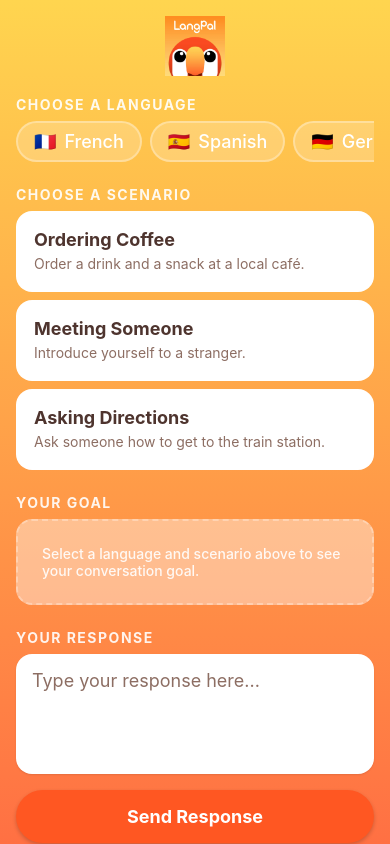
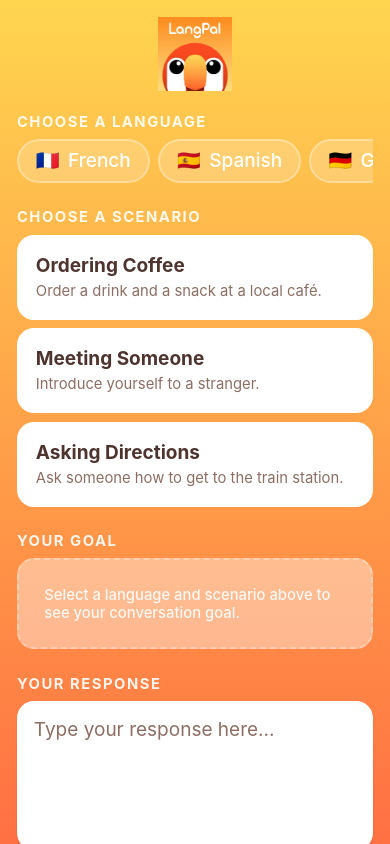
Before and after one commit to Jason-Tan1/LangPal-TakeHome, a React Native app: screen / in a window 390 px wide. Built offline with nearby package versions, Linux system fonts and the light colour scheme.

Commit message:
Add: Multi Resolution Responsive across many resolutions

```diff
--- a/src/components/ConversationPrompt.tsx
+++ b/src/components/ConversationPrompt.tsx
@@ -1,6 +1,7 @@
 import React, { useState, useEffect } from 'react';
 import { View, Text, StyleSheet, TouchableOpacity } from 'react-native';
 import { COLORS, SPACING, FONT_SIZES, BORDER_RADIUS } from '../constants/theme';
+import { moderateScale } from '../utils/responsive';
 import { Prompt } from '../types';
 
 interface ConversationPromptProps {
@@ -97,7 +98,7 @@ const styles = StyleSheet.create({
     text: {
         color: COLORS.text,
         fontSize: FONT_SIZES.m,
-        lineHeight: 26,
+        lineHeight: moderateScale(26),
         fontWeight: '500',
     },
     hintsContainer: {
@@ -108,16 +109,16 @@ const styles = StyleSheet.create({
     },
     hintButton: {
         backgroundColor: '#FFF8E1',
-        paddingVertical: 6,
-        paddingHorizontal: 12,
-        borderRadius: 20,
+        paddingVertical: moderateScale(6),
+        paddingHorizontal: moderateScale(12),
+        borderRadius: moderateScale(20),
         alignSelf: 'flex-start',
         borderWidth: 1,
         borderColor: COLORS.secondary,
     },
     hintButtonText: {
         color: COLORS.warning,
-        fontSize: 13,
+        fontSize: moderateScale(13),
         fontWeight: '600',
     },
     hintContent: {
@@ -125,13 +126,13 @@ const styles = StyleSheet.create({
     },
     hintLabel: {
         color: COLORS.warning,
-        fontSize: 12,
+        fontSize: moderateScale(12),
         fontWeight: '700',
         marginBottom: 2,
     },
     hintText: {
         color: COLORS.textSecondary,
-        fontSize: 13,
+        fontSize: moderateScale(13),
         fontStyle: 'italic',
     },
     // Placeholder styles
--- a/src/components/FeedbackDisplay.tsx
+++ b/src/components/FeedbackDisplay.tsx
@@ -1,6 +1,7 @@
 import React from 'react';
 import { View, Text, StyleSheet, TouchableOpacity } from 'react-native';
 import { COLORS, SPACING, FONT_SIZES, BORDER_RADIUS } from '../constants/theme';
+import { moderateScale } from '../utils/responsive';
 import { Feedback } from '../types';
 
 interface FeedbackDisplayProps {
@@ -134,7 +135,7 @@ const styles = StyleSheet.create({
         flexDirection: 'row',
     },
     star: {
-        fontSize: 24,
+        fontSize: moderateScale(24),
         marginRight: 2,
     },
     scoreText: {
@@ -146,7 +147,7 @@ const styles = StyleSheet.create({
         color: COLORS.text,
         fontSize: FONT_SIZES.m,
         fontWeight: '500',
-        lineHeight: 24,
+        lineHeight: moderateScale(24),
         marginBottom: SPACING.m,
     },
     suggestionsContainer: {
@@ -157,7 +158,7 @@ const styles = StyleSheet.create({
     },
     suggestionsTitle: {
         color: COLORS.text,
-        fontSize: 13,
+        fontSize: moderateScale(13),
         fontWeight: '700',
         marginBottom: SPACING.s,
     },
@@ -167,15 +168,15 @@ const styles = StyleSheet.create({
     },
     bulletPoint: {
         color: COLORS.primary,
-        fontSize: 14,
+        fontSize: moderateScale(14),
         marginRight: SPACING.xs,
         fontWeight: '700',
     },
     suggestionText: {
         color: COLORS.textSecondary,
-        fontSize: 14,
+        fontSize: moderateScale(14),
         flex: 1,
-        lineHeight: 20,
+        lineHeight: moderateScale(20),
     },
     tryAgainButton: {
         backgroundColor: COLORS.primary,
--- a/src/components/ResponseInput.tsx
+++ b/src/components/ResponseInput.tsx
@@ -1,6 +1,7 @@
 import React from 'react';
 import { View, Text, TextInput, TouchableOpacity, StyleSheet, ActivityIndicator } from 'react-native';
 import { COLORS, SPACING, FONT_SIZES, BORDER_RADIUS } from '../constants/theme';
+import { verticalScale } from '../utils/responsive';
 
 interface ResponseInputProps {
     value: string;
@@ -78,7 +79,7 @@ const styles = StyleSheet.create({
         fontSize: FONT_SIZES.m,
         padding: SPACING.m,
         borderRadius: BORDER_RADIUS.m,
-        minHeight: 120,
+        minHeight: verticalScale(120),
         marginBottom: SPACING.m,
         shadowColor: '#000',
         shadowOffset: { width: 0, height: 1 },
@@ -97,7 +98,7 @@ const styles = StyleSheet.create({
         shadowOpacity: 0.2,
         shadowRadius: 4,
         elevation: 3,
-        minHeight: 52,
+        minHeight: verticalScale(52),
     },
     buttonDisabled: {
         backgroundColor: 'rgba(0, 0, 0, 0.2)',
--- a/src/constants/theme.ts
+++ b/src/constants/theme.ts
@@ -1,3 +1,5 @@
+import { moderateScale, verticalScale } from '../utils/responsive';
+
 export const COLORS = {
     // Gradient Colors
     gradientStart: '#FFD54F', // Warm Yellow
@@ -27,24 +29,24 @@ export const COLORS = {
 };
 
 export const SPACING = {
-    xs: 4,
-    s: 8,
-    m: 16,
-    l: 24,
-    xl: 32,
+    xs: moderateScale(4),
+    s: moderateScale(8),
+    m: moderateScale(16),
+    l: moderateScale(24),
+    xl: moderateScale(32),
 };
 
 export const FONT_SIZES = {
-    s: 14,
-    m: 18,
-    l: 24,
-    xl: 32,
-    xxl: 40,
+    s: moderateScale(14),
+    m: moderateScale(18),
+    l: moderateScale(24),
+    xl: moderateScale(32),
+    xxl: moderateScale(40),
 };
 
 export const BORDER_RADIUS = {
-    s: 8,
-    m: 16,
-    l: 24,
-    xl: 32,
+    s: moderateScale(8),
+    m: moderateScale(16),
+    l: moderateScale(24),
+    xl: moderateScale(32),
 };
--- a/src/screens/HomeScreen.tsx
+++ b/src/screens/HomeScreen.tsx
@@ -1,7 +1,8 @@
 import React, { useState, useCallback } from 'react';
-import { View, Text, ScrollView, SafeAreaView, Platform, StatusBar, StyleSheet, Image, Alert, KeyboardAvoidingView } from 'react-native';
+import { View, Text, ScrollView, SafeAreaView, Platform, StatusBar, StyleSheet, Image, Alert, KeyboardAvoidingView, Keyboard } from 'react-native';
 import { LinearGradient } from 'expo-linear-gradient';
 import { COLORS, SPACING, FONT_SIZES, BORDER_RADIUS } from '../constants/theme';
+import { moderateScale, verticalScale } from '../utils/responsive';
 import { LANGUAGES, SCENARIOS, getPromptForSelection } from '../constants/data';
 import { submitResponse } from '../services/api';
 import { Language, Scenario, Prompt, Feedback } from '../types';
@@ -102,6 +103,29 @@ export const HomeScreen = () => {
     // Only disable if currently loading
     const isSubmitDisabled = isLoading;
 
+    // Keyboard visibility tracking
+    const [isKeyboardVisible, setKeyboardVisible] = useState(false);
+
+    React.useEffect(() => {
+        const keyboardDidShowListener = Keyboard.addListener(
+            'keyboardDidShow',
+            () => {
+                setKeyboardVisible(true);
+            }
+        );
+        const keyboardDidHideListener = Keyboard.addListener(
+            'keyboardDidHide',
+            () => {
+                setKeyboardVisible(false);
+            }
+        );
+
+        return () => {
+            keyboardDidHideListener.remove();
+            keyboardDidShowListener.remove();
+        };
+    }, []);
+
     // Create a ref for the ScrollView
     const scrollViewRef = React.useRef<ScrollView>(null);
 
@@ -109,7 +133,7 @@ export const HomeScreen = () => {
     const handleInputFocus = () => {
         setTimeout(() => {
             scrollViewRef.current?.scrollToEnd({ animated: true });
-        }, 150);
+        }, 160);
     };
 
     return (
@@ -135,7 +159,10 @@ export const HomeScreen = () => {
                         ref={scrollViewRef}
                         style={styles.scrollView}
                         showsVerticalScrollIndicator={false}
-                        contentContainerStyle={styles.content}
+                        contentContainerStyle={[
+                            styles.content,
+                            isKeyboardVisible && { paddingBottom: verticalScale(250) }
+                        ]}
                         keyboardShouldPersistTaps="handled"
                     >
                         {/* Language Selection */}
@@ -201,15 +228,15 @@ const styles = StyleSheet.create({
         marginBottom: SPACING.xs,
     },
     logo: {
-        width: 180,
-        height: 60,
+        width: moderateScale(180),
+        height: verticalScale(60),
     },
     scrollView: {
         flex: 1,
         paddingHorizontal: SPACING.m,
     },
     content: {
-        paddingBottom: 250, // Extra padding to ensure input is fully visible above keyboard
+        paddingBottom: SPACING.xl,
     },
     errorContainer: {
         backgroundColor: 'rgba(244, 67, 54, 0.9)',
--- /dev/null
+++ b/src/utils/responsive.ts
@@ -0,0 +1,11 @@
+import { Dimensions } from 'react-native';
+
+const { width, height } = Dimensions.get('window');
+
+// Guideline sizes are based on standard ~5" screen mobile device
+const guidelineBaseWidth = 350;
+const guidelineBaseHeight = 680;
+
+export const scale = (size: number) => width / guidelineBaseWidth * size;
+export const verticalScale = (size: number) => height / guidelineBaseHeight * size;
+export const moderateScale = (size: number, factor = 0.5) => size + (scale(size) - size) * factor;
```
